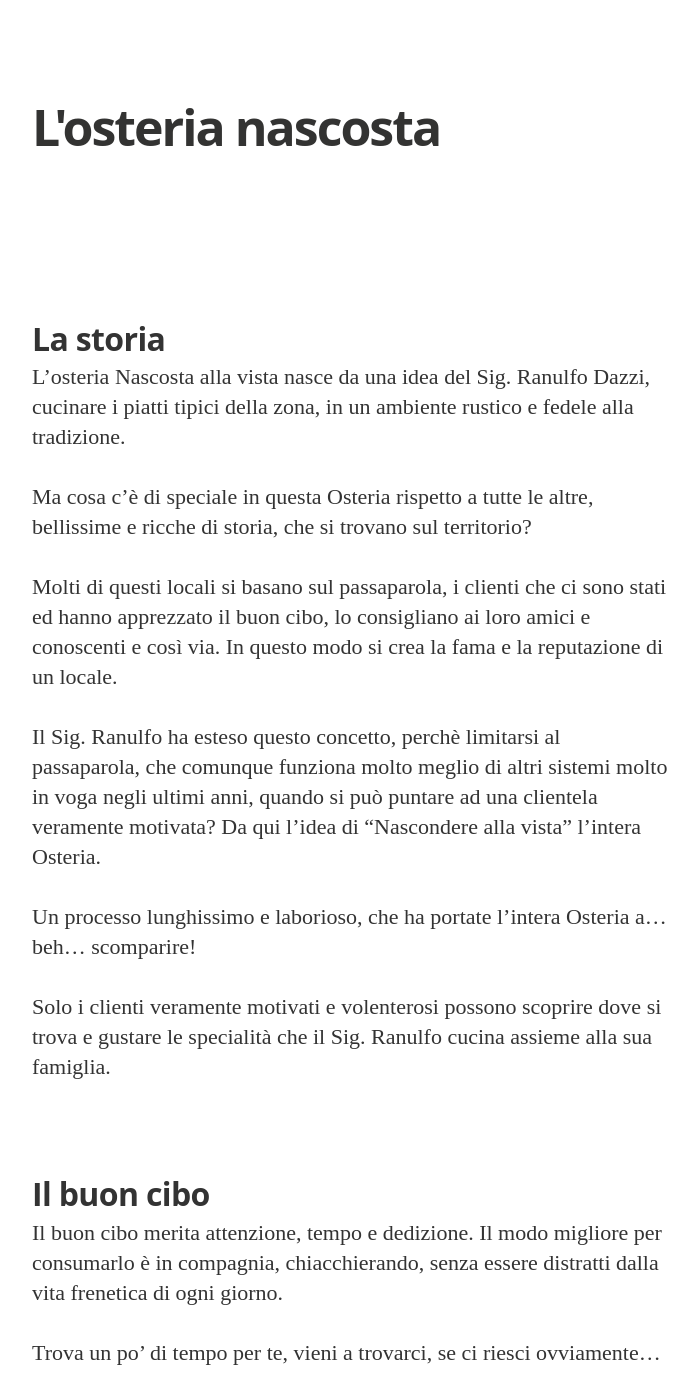
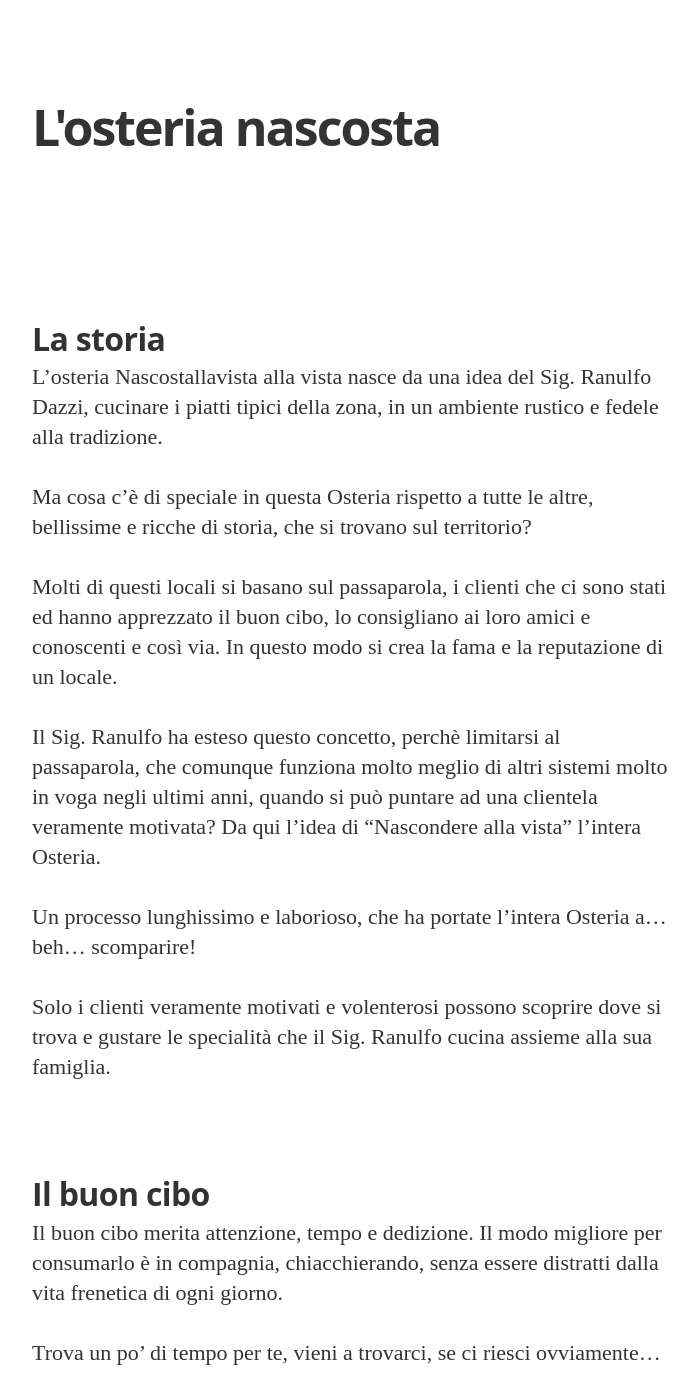
Before and after one commit to TwoBeautifulGeeks/osteria_nascosta, a Jekyll site: the page built from about.md, in a window 1280 px wide and 1400 px high. Shown: the whole window, without its empty margins (288-986 px from the left). Built offline with Jekyll 4.4.1, drawn with Linux system fonts in a browser that asks for light colours; nearby versions of some CDN libraries; some web fonts are replaced; some of the changed text lies outside the part shown.

Commit message:
Change named in Osteria Nascostallavista

```diff
--- a/_config.yml
+++ b/_config.yml
@@ -4,7 +4,7 @@
   - jekyll-paginate
 
 # Site settings
-title: "Osteria Nascosta Alla Vista"
+title: "Osteria Nascostallavista"
 description: > # this means to ignore newlines until "email:"
    Una Osteria vecchio stile, piatti deliziosi della tradizione. Se vuoi trovarci fruga fra le ricette.
 
--- a/about.md
+++ b/about.md
@@ -6,7 +6,7 @@
 
 # La storia
 
-L'osteria Nascosta alla vista nasce da una idea del Sig. Ranulfo Dazzi, cucinare i piatti tipici della zona, in un ambiente rustico e fedele alla tradizione.
+L'osteria Nascostallavista alla vista nasce da una idea del Sig. Ranulfo Dazzi, cucinare i piatti tipici della zona, in un ambiente rustico e fedele alla tradizione.
 
 Ma cosa c'è di speciale in questa Osteria rispetto a tutte le altre, bellissime e ricche di storia, che si trovano sul territorio?
 
```
Also changed, not shown: README.md.
